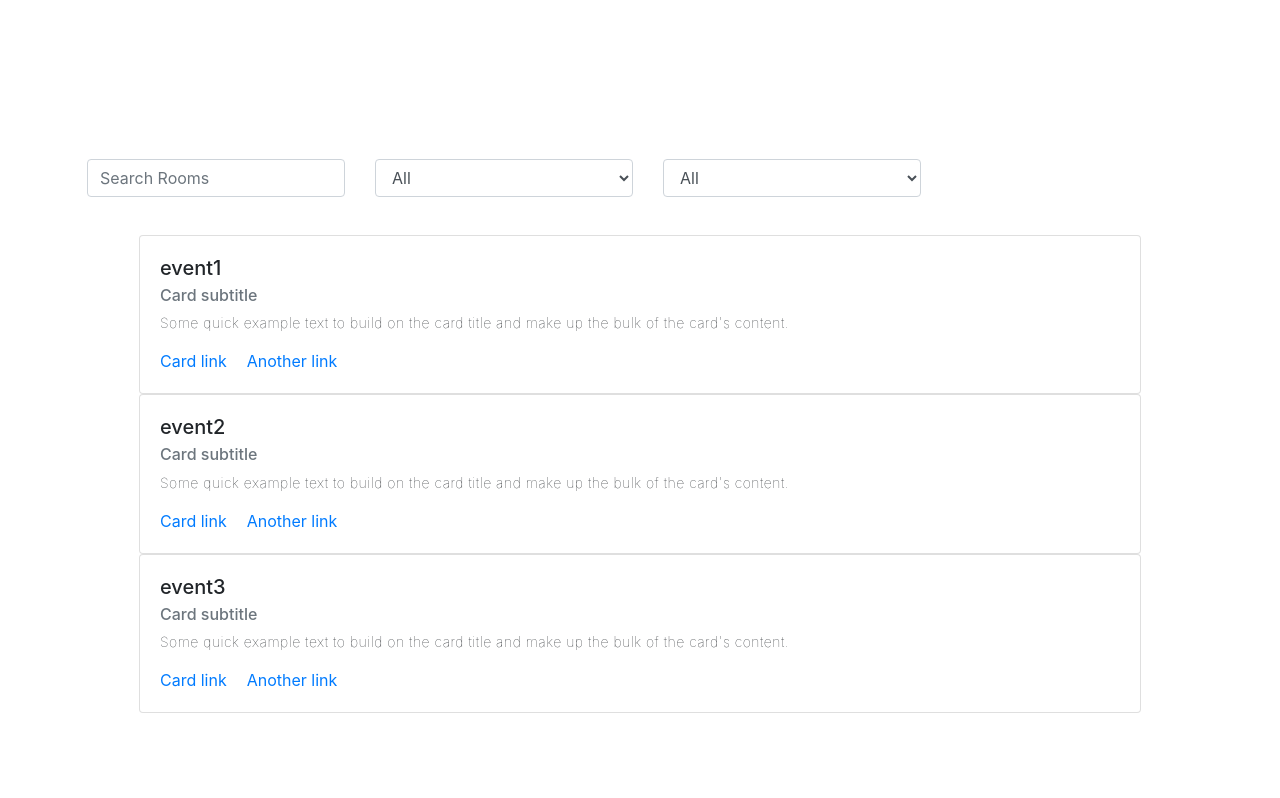
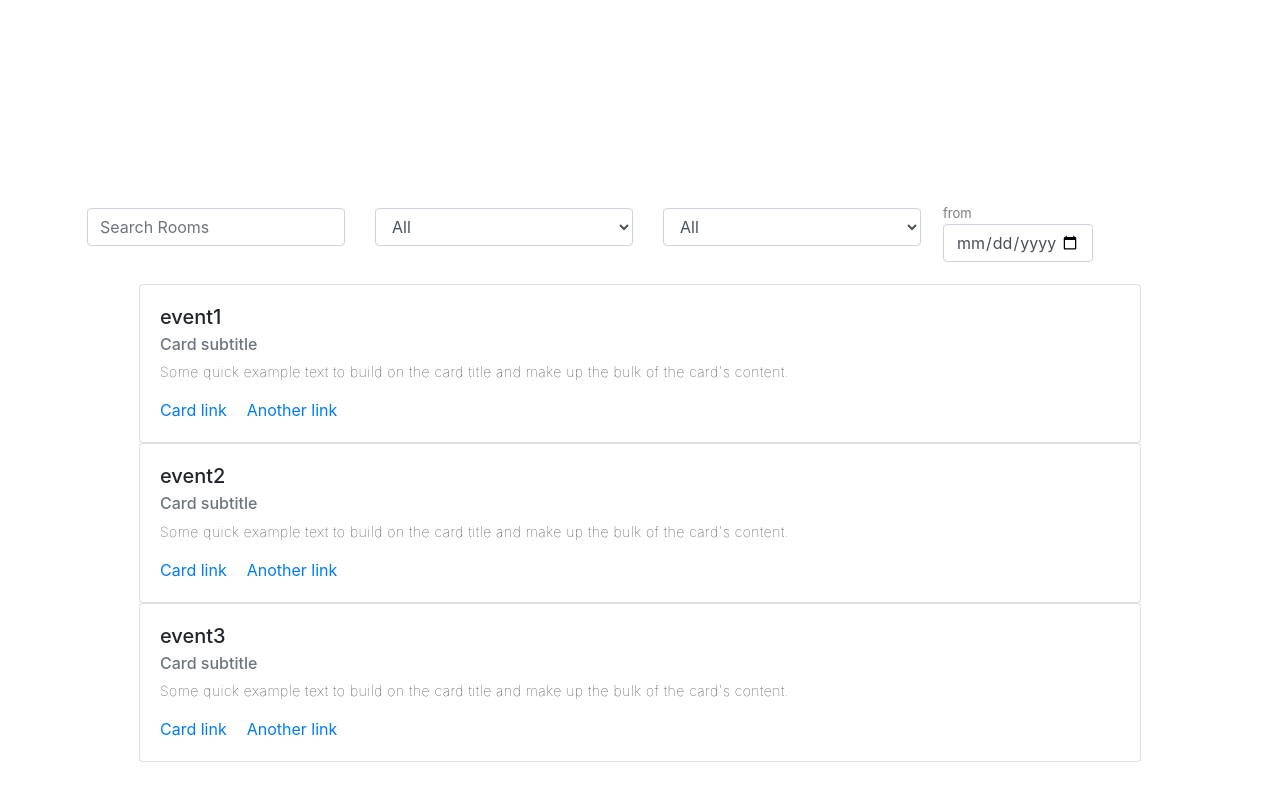
Before and after one commit to kasatsakshi/cmpe275-cloud-event-centre, a React (Create React App) app in the folder client/: page /eventdash in a window 1280 px wide. Shown: the top 798 px of the page. Built offline with nearby package versions, Linux system fonts and the light colour scheme.

Commit message:
createevent changes

```diff
--- a/client/src/components/CreateEvent.js
+++ b/client/src/components/CreateEvent.js
@@ -20,7 +20,7 @@ function CreateEvent() {
   };
 
   return (
-    <div class="container" id="container">
+    <div class="container" id="container" style={{marginTop:'500px'}}>
       <div className='form-container register-container'>
         <form action="#">
           <h1>Register Details</h1>
--- a/client/src/components/EventDashboard.js
+++ b/client/src/components/EventDashboard.js
@@ -9,17 +9,23 @@ function EventDashboard() {
     {
         name:'event1',
         location:'san jose',
-        type:'active'
+        type:'active',
+        startDate: '2022-05-12',
+        endDate: '2022-05-14'
     },
     {
         name:'event2',
         location:'remote',
-        type:'not active'
+        type:'not active',
+        startDate: '2022-05-09',
+        endDate: '2022-05-10'
     },
     {
         name:'event3',
         location:'remote',
-        type:'active'
+        type:'active',
+        startDate: '2022-05-03',
+        endDate: '2022-05-12'
     }
   ];
 
@@ -31,6 +37,15 @@ function EventDashboard() {
   const [location, setLocation] = useState('all')
   const [searchlockey, setsearchlockey] = useState('');
   const[type , settype]=useState('all')
+  const [fromDate, setFromDate] = useState("");
+
+  const assignFromDate = e => {
+    console.log(e.target.value);
+    setFromDate(e.target.value);
+    const events = duplicatehotes.filter(a => new Date(a.startDate) - new Date > 0);
+     sethotels(events);
+
+  };
 
 
   useEffect(() => {
@@ -52,7 +67,11 @@ function EventDashboard() {
     const dupdate = duplicatehotes.filter(room=>room.name.toLowerCase().includes(searchkey))
     sethotels(dupdate)
   }
-
+  function filterByStartDate()
+{
+  const events = duplicatehotes.filter(a => new Date(a.startDate) - new Date > 0);
+  sethotels(events);
+}
   function filterByLocation(e)
   {
     setLocation(e)
@@ -81,6 +100,7 @@ function EventDashboard() {
   }
 
   return (
+    <body style={{marginTop:'50px'}}>
     <div className="mt-5">
       <div className="cont" style={{height:'100px'}}>
         <div className="row bs p-3 m-5">
@@ -119,6 +139,22 @@ function EventDashboard() {
 
             </select>
           </div>
+
+          <div className="col-md-3">
+        <div className="form-group">
+          <span style={{ opacity: "0.6", fontSize: "13px" }}>from</span>
+          <input
+            type="date"
+            name="from"
+            id="startdate"
+            min={new Date().toLocaleDateString('en-ca')}
+            value={fromDate}
+            onChange={assignFromDate}
+            className="form-control datepicker"
+            style={{ width: "150px" }}
+          />
+        </div>
+      </div>
         </div>
       </div>
 
@@ -147,6 +183,7 @@ function EventDashboard() {
       </div>
 
     </div>
+    </body>
   );
 }
 
--- a/client/src/components/Signup.js
+++ b/client/src/components/Signup.js
@@ -4,7 +4,7 @@ import './Signup.css';
 
 function Signup() {
   return (
-    <div class="container" id="container">
+    <div class="container" id="container" style={{width:"800px"}}>
       <div class="form-container sign-in-container">
         <form action="#">
           <h1>Sign in</h1>
```
